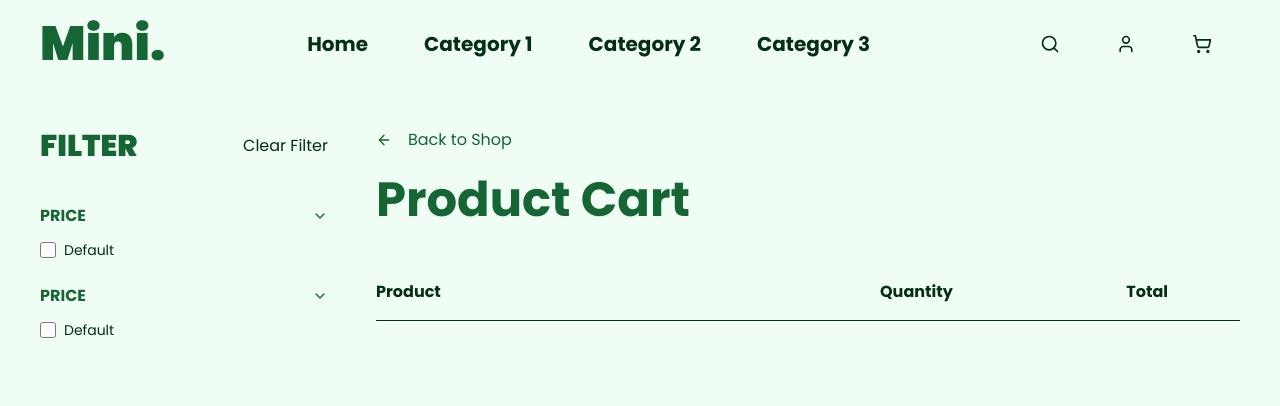
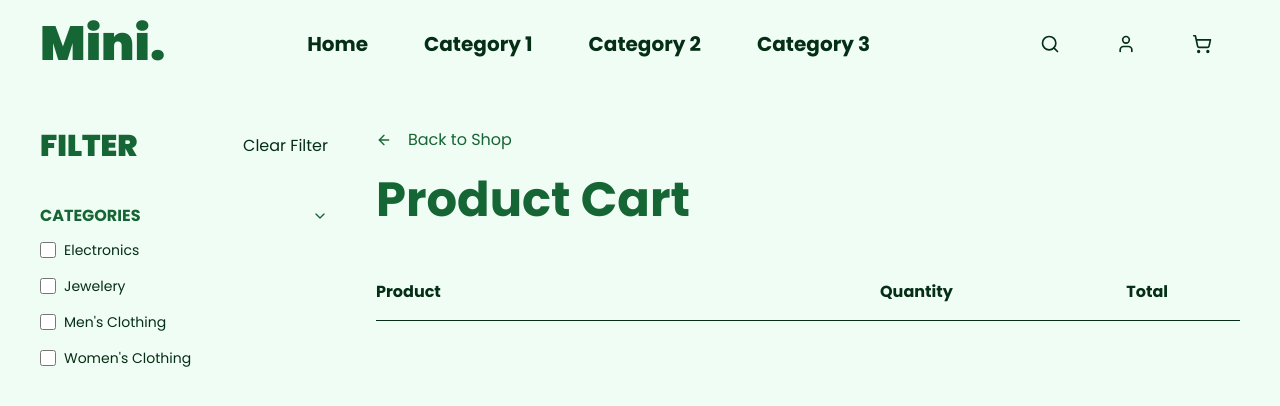
Before and after one commit to anampartho/mini-commerce, a Next.js app: page /cart in a window 1280 px wide. Shown: the top 406 px of the page. Built offline with nearby package versions, Linux system fonts and the light colour scheme.

Commit message:
Handle filter state

```diff
--- a/src/components/Filter/Filter.tsx
+++ b/src/components/Filter/Filter.tsx
@@ -2,7 +2,7 @@ import { Filter } from "@/utils/interfaces";
 import React from "react";
 import { LuChevronDown, LuChevronUp } from "react-icons/lu";
 
-const Filter = ({ options, children }: Filter) => {
+const Filter = ({ options, children, onChange }: Filter) => {
   return (
     <div className="mb-6 last:mb-0">
       <div className="flex justify-between items-center mb-3">
@@ -20,6 +20,7 @@ const Filter = ({ options, children }: Filter) => {
               type="checkbox"
               value=""
               className="w-4 h-4 text-blue-600 bg-gray-100 border-gray-300 rounded focus:ring-blue-500 dark:focus:ring-blue-600 dark:ring-offset-gray-800 focus:ring-2 dark:bg-gray-700 dark:border-gray-600"
+              onChange={onChange}
             />
             <label htmlFor={option.id} className="ml-2 text-sm font-medium">
               {option.name}
--- a/src/components/Sidebar/Sidebar.tsx
+++ b/src/components/Sidebar/Sidebar.tsx
@@ -1,30 +1,49 @@
-import React from "react";
+"use client";
+import React, { ChangeEvent, useEffect, useState } from "react";
 import Filter from "@/components/Filter/Filter";
 
 const filters = [
   {
-    id: "price",
-    title: "Price",
+    id: "categories",
+    title: "Categories",
     options: [
       {
-        id: "default",
-        name: "Default",
+        id: "electronics",
+        name: "Electronics",
       },
-    ],
-  },
-  {
-    id: "price",
-    title: "Price",
-    options: [
       {
-        id: "default",
-        name: "Default",
+        id: "jewelery",
+        name: "Jewelery",
+      },
+      {
+        id: "mens-clothing",
+        name: "Men's Clothing",
+      },
+      {
+        id: "womens-clothing",
+        name: "Women's Clothing",
       },
     ],
   },
 ];
 
 const Sidebar = () => {
+  const [selectedFilters, setSelectedFilters] = useState([] as string[]);
+
+  function handleFilterChange(e: ChangeEvent<HTMLInputElement>) {
+    const id = e.target.id;
+    const indexOfCurrentId = selectedFilters.findIndex((item) => item === id);
+    const selectedFiltersCopy = [...selectedFilters] as string[];
+
+    if (indexOfCurrentId > -1) {
+      selectedFiltersCopy.splice(indexOfCurrentId, 1);
+    } else {
+      selectedFiltersCopy.push(id);
+    }
+
+    setSelectedFilters(selectedFiltersCopy);
+  }
+
   return (
     <aside className="w-3/12">
       <header className="flex justify-between items-center mb-10">
@@ -33,7 +52,11 @@ const Sidebar = () => {
       </header>
       {filters.map((filter) => {
         return (
-          <Filter key={filter.id} options={filter.options}>
+          <Filter
+            key={filter.id}
+            options={filter.options}
+            onChange={handleFilterChange}
+          >
             {filter.title}
           </Filter>
         );
--- a/src/utils/interfaces.ts
+++ b/src/utils/interfaces.ts
@@ -1,4 +1,4 @@
-import { MouseEventHandler, ReactNode } from "react";
+import { ChangeEventHandler, MouseEventHandler, ReactNode } from "react";
 
 export interface ClassName {
   className?: string;
@@ -7,6 +7,7 @@ export interface ClassName {
 export interface Filter {
   options: { name: string; id: string }[];
   children: ReactNode;
+  onChange: ChangeEventHandler<HTMLInputElement>;
 }
 
 export interface ProductCard {
```
